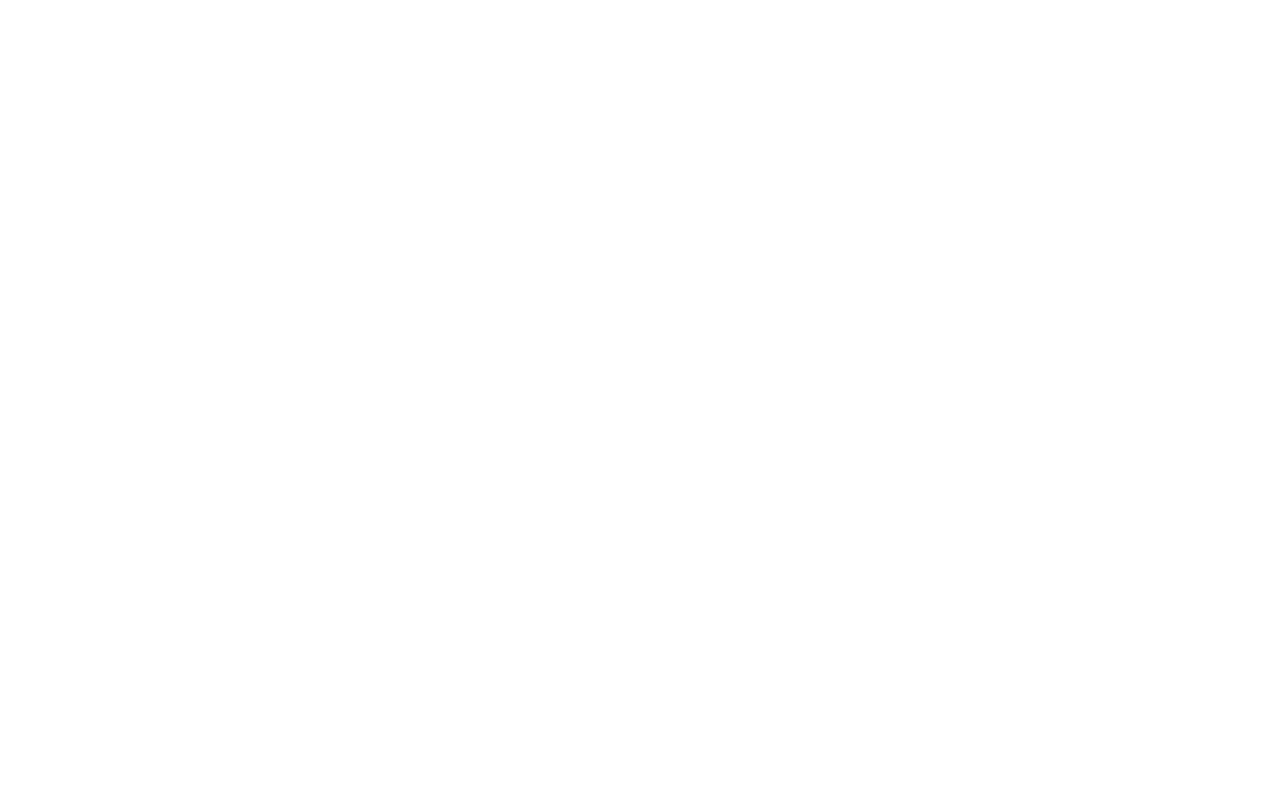
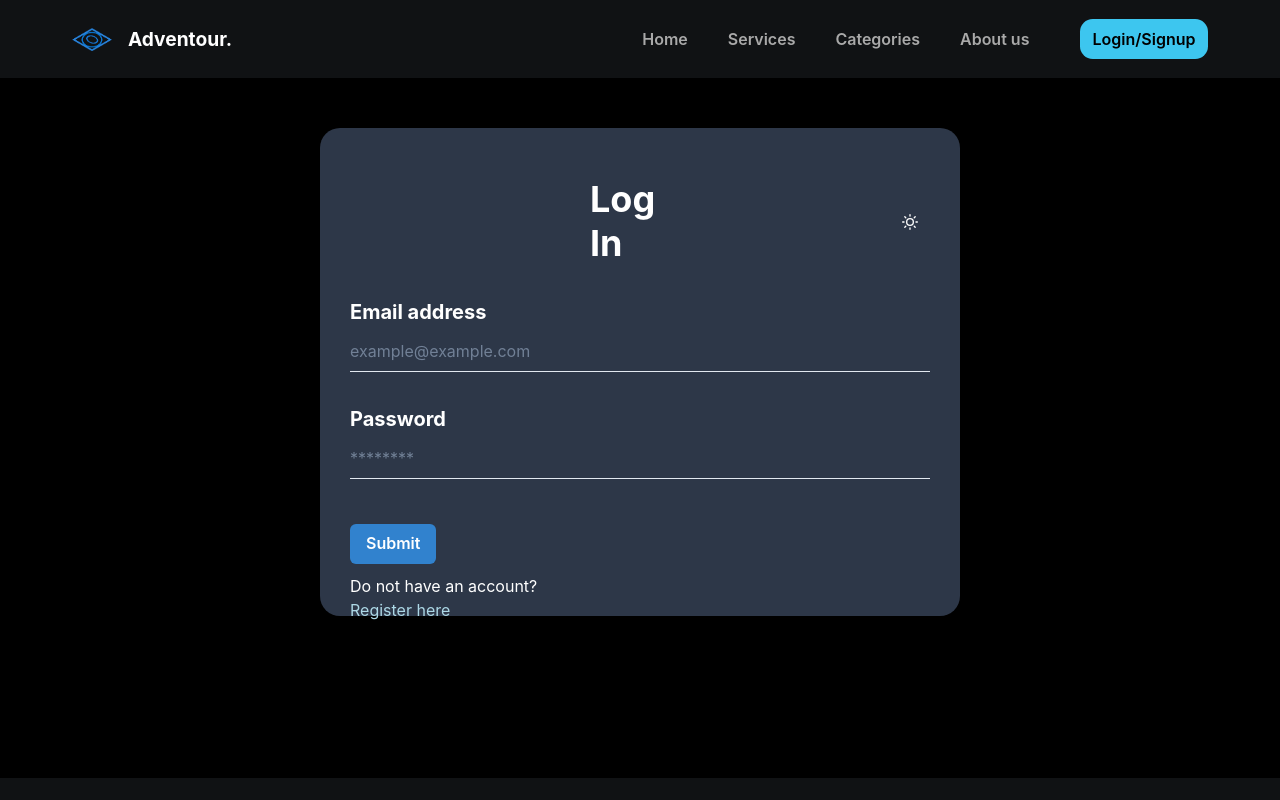
Before and after one commit to Ranjeet1508/Adventour-tour_Package_provider, a React (Create React App) app: page /login in a window 1280 px wide. Shown: the top 800 px of the page. Built offline with nearby package versions, Linux system fonts and the light colour scheme; no server answers.

Commit message:
done with the merge and minor changes

```diff
--- a/src/AllRoutes/AllRoutes.jsx
+++ b/src/AllRoutes/AllRoutes.jsx
@@ -3,7 +3,10 @@
 import Thankyou from '../Components/Payment/Thankyou'
 import Payment from '../Components/Payment/Payment'
 import Home from '../Components/Homepage/Home'
-
+import Login from '../Components/SignUp_Login/Login'
+import Signup from '../Components/SignUp_Login/SignUp'
+import TourList from '../Components/TourList/TourList'
+import TourDetails from '../Components/TourDetails/TourDetails'
 
 function AllRoutes() {
   return (
@@ -11,11 +14,11 @@
 <Routes>
 
     <Route path='/' element={<Home/>}/>
-    {/* <Route path='/tourdetail/:location/:id' element={<Tourdetail/>}/> */}
-    {/* <Route path='/signup' element={<Signup/>}/> */}
+    <Route path='/tourdetail/:location/:id' element={<TourDetails/>}/>
+    <Route path='/signup' element={<Signup/>}/>
     <Route path='/payment/:location/:id' element={<Payment/>}/>
-    {/* <Route path='/tourlist/:location' element={<Tourlist/>}/>
-    <Route path='/login' element={<Login/>}/> */}
+    <Route path='/tourlist/:location' element={<TourList/>}/>
+    <Route path='/login' element={<Login/>}/>
     {/* <Route path='/services' element={<Services />} /> */}
     <Route path='/payment-successful' element={<Thankyou/>}/>
 
--- a/src/App.js
+++ b/src/App.js
@@ -1,28 +1,18 @@
 import logo from './logo.svg';
 import './App.css';
 import TourList from './Components/TourList/TourList';
+import AllRoutes from './AllRoutes/AllRoutes';
+import Navbar from './Components/Homepage/Navbar';
+import Footer from './Components/Homepage/Footer';
 
 function App() {
   return (
     <div className="App">
-
+        <Navbar />
+        <AllRoutes />
+        <Footer />
     </div>
   );
 }
 
 export default App;
-
-{/* <header className="App-header">
-  <img src={logo} className="App-logo" alt="logo" />
-  <p>
-    Edit <code>src/App.js</code> and save to reload.
-  </p>
-  <a
-    className="App-link"
-    href="https://reactjs.org"
-    target="_blank"
-    rel="noopener noreferrer"
-  >
-    Learn React
-  </a>
-</header> */}
--- a/src/Components/Homepage/Home.jsx
+++ b/src/Components/Homepage/Home.jsx
@@ -12,13 +12,13 @@
 function Home() {
   return (
     <div>
-      <Navbar />
+      {/* <Navbar /> */}
       <Hero />
       <TopDestination />
       <Categories />
       <OurExperiences />
       <Testimonials />
-      <Footer />
+      {/* <Footer /> */}
       {/* remove the below 2 components this is just for my testing */}
       {/* <Payment />
       <Thankyou /> */}
--- a/src/Components/Homepage/Navbar.jsx
+++ b/src/Components/Homepage/Navbar.jsx
@@ -32,7 +32,7 @@
 
 
     return (
-        <Box p={{ base: '0 1.5rem', md: '0 3rem', lg: '0 4.5rem' }} color={theme ? 'darkgray' : 'blackAlpha.800'} bg={theme ? '#101214' : 'white'} justify='space-between'>
+        <Box  top={0} p={{ base: '0 1.5rem', md: '0 3rem', lg: '0 4.5rem' }} color={theme ? 'darkgray' : 'blackAlpha.800'} bg={theme ? '#101214' : 'white'} justify='space-between'>
             <Flex p='1.2rem 0' align='center'>
             <Link to={'/'}>
                 <Flex>
@@ -52,10 +52,8 @@
                         className={activeIndex === 0 ? 'underline' : ''}
                         onClick={() => handleaClick(0)}
                         >Home</Text></NavLink>
-                        <NavLink to={'/services'}
-                            style={({ isActive }) => {
-                                return { color: isActive ? '#008cc9' : '' }
-                            }}
+                        <NavLink to={'/'}
+
                         ><Text fontWeight='600'>Services</Text></NavLink>
                         <NavLink to={'#'}
                             style={({ isActive }) => {
@@ -175,7 +173,7 @@
 
                                         <Popover>
                                                 <PopoverTrigger>
-                                                    <Button minW='8rem' bg={theme ? '#3DC6EF':'#008cc9'} _hover={{ bg: '#74d4f0' }} color='black' borderRadius='0.8rem' p='0.5rem 0rem'>Get Started</Button>
+                                                    <Button minW='8rem' bg={theme ? '#3DC6EF':'#008cc9'} _hover={{ bg: '#74d4f0' }} color='black' borderRadius='0.8rem' p='0.5rem 0rem'>Login/SignUp</Button>
                                                 </PopoverTrigger>
                                                 <PopoverContent w='10rem' border='none' borderRadius='1rem' bg={theme ? '#40494c' : 'gray.200'} >
                                                     <PopoverBody p='0'>
--- a/src/Components/Payment/Thankyou.jsx
+++ b/src/Components/Payment/Thankyou.jsx
@@ -27,14 +27,14 @@
 
     return (
         <Flex h={'100vh'} bg={'gray.200'} py={'60px'}
-        // backgroundImage="url('https://previews.123rf.com/images/eigens/eigens1907/eigens190701253/127450654-light-gray-medium-turquoise-and-khaki-color-brushed-painting-artistic-artwork-for-use-as.jpg')"
+         backgroundImage="url('https://images.unsplash.com/photo-1500835556837-99ac94a94552?ixlib=rb-4.0.3&ixid=M3wxMjA3fDB8MHxwaG90by1wYWdlfHx8fGVufDB8fHx8fA%3D%3D&auto=format&fit=crop&w=387&q=80')"
         backgroundSize="cover"
         backgroundPosition="center"
         justifyContent={'space-around'} align={'center'}
         >
-        <Flex display={'column'} my={'auto'} borderRadius={'15px'} px={'50px'} boxShadow={'md'} bg={'white'} h={'75vh'} w={'70%'} mx={'auto'} justifyContent={'space-around'} align={'center'}>
-            <Box  marginTop={'100px'} >
-                <Image src={success} w={'70px'} m={'auto'} />
+        <Flex  display={'column'} my={'auto'} borderRadius={'15px'} px={'50px'} boxShadow={'md'} bg={'#2f516c'} h={'75vh'} w={'70%'} mx={'auto'} justifyContent={'space-around'} align={'center'}>
+            <Box  marginTop={'150px'}  >
+                <Image   src={success} w={'70px'} m={'auto'} />
                 <Text textAlign={'Center'} fontSize={'40px'} fontWeight={'700'} fontFamily={'unset'} color={'green.500'}>Booking Confirmed !</Text>
                 <Text color={'gray.500'} textAlign={'Center'}>Thankyou for making the purchance
                     <br />
--- a/src/Components/SignUp_Login/Login.jsx
+++ b/src/Components/SignUp_Login/Login.jsx
@@ -94,7 +94,7 @@
     }
 
     useEffect(()=>{
-        axios.get(`http://localhost:8080/allUsers`)
+        axios.get(`https://adventour-allusers.onrender.com/allUsers`)
         .then((res)=>{
             console.log(res.data);
             setAllUsers(res.data);
--- a/src/Components/SignUp_Login/SignUp.jsx
+++ b/src/Components/SignUp_Login/SignUp.jsx
@@ -69,7 +69,7 @@
 
             console.log(user);
 
-            axios.post(`http://localhost:8080/allUsers`, user)
+            axios.post(`https://adventour-allusers.onrender.com/allUsers`, user)
                 .then((res) => {
                     console.log(res);
                     dispatch(handleAdd(user));
--- a/src/Components/TourDetails/TourDetails.jsx
+++ b/src/Components/TourDetails/TourDetails.jsx
@@ -37,10 +37,11 @@
   };
   const dispatch=useDispatch()
   const ref = useRef(null)
-  // const {location}=useParams()
-  // const {id}=useParams()
-  const location="Asia"
-  const id=1
+  const {location}=useParams()
+  console.log(location);
+  const {id}=useParams()
+  // const location="Asia"
+  // const id=1
   const theme=useSelector(state=>state.theme);
   const storedata=useSelector(state=>state.detail)
   const { isOpen, onOpen, onClose } = useDisclosure();
--- a/src/Components/TourList/TourList.jsx
+++ b/src/Components/TourList/TourList.jsx
@@ -22,6 +22,7 @@
     AccordionIcon,
     Input,
     Checkbox,
+    Center,
     CheckboxGroup,
     Slider,
     SliderTrack,
@@ -79,23 +80,25 @@
 
     return (
         <Box bg='black' w='100%' color='white' minH='400vh' display="flex" flexDirection="column">
+            <Center marginTop={"20px"} marginBottom={"20px"}>
             <Heading as='u' color='rgb(17,158,197)' >Deals and Discount</Heading>
+            </Center>
             <br />
 
             <Flex>
-            <AspectRatio w='400px' h='200' marginLeft='4%' border='5px solid aliceblue'>
+            <AspectRatio w='400px' h='200' marginLeft='5%' border='5px solid aliceblue'>
                 <video autoPlay loop muted>
                     <source src='https://cdn.pixabay.com/vimeo/145116966/mykonos-1282.mp4?width=480&hash=d199187a3446e5c6c13466f7b184681233dd8220' type='video/mp4' />
                 </video>
             </AspectRatio>
 
-            <AspectRatio w='400px' h='200' marginLeft='4%' border='5px solid aliceblue'>
+            <AspectRatio w='400px' h='200' marginLeft='5%' border='5px solid aliceblue'>
                 <video autoPlay loop muted>
                     <source src='https://cdn.pixabay.com/vimeo/454713939/high-way-48504.mp4?width=640&hash=3cb0bb065df70be4aa8718e08947088a26a29a4f' type='video/mp4' />
                 </video>
             </AspectRatio>
 
-            <AspectRatio w='400px' h='200' marginLeft='4%' border='5px solid aliceblue'>
+            <AspectRatio w='400px' h='200' marginLeft='5%' border='5px solid aliceblue'>
                 <video autoPlay loop muted>
                     <source src='https://cdn.pixabay.com/vimeo/409042530/ferris-36034.mp4?width=640&hash=358ce484282798d997e0be2d48b971d6d8a9638b' type='video/mp4' />
                 </video>
@@ -107,7 +110,7 @@
 
 
                 <Box w='40%' mt='2%'>
-                    <Button colorScheme='linkedin' marginLeft='-7.5%' mt='1%' size='lg' w='220px' position='absolute'>Sort & Filter</Button>
+                    <Button colorScheme='linkedin' marginLeft='11%' mt='1%' size='lg' w='220px' position='absolute'>Sort & Filter</Button>
 
                     <Accordion mt='15%' w='40%' border='1px solid gray' allowMultiple position='relative' marginLeft='30%'>
                         <AccordionItem>
@@ -446,7 +449,7 @@
 
                                 <CardFooter position='absolute' bottom='0' right='0'>
                                     <Button variant='solid' colorScheme='blue'>
-                                        <RouterLink to={`/tourdetail/:location/${elem.id}`}>View Details</RouterLink>
+                                        <RouterLink to={`/tourdetail/${location}/${elem.id}`}>View Details</RouterLink>
                                     </Button>
                                 </CardFooter>
                             </Stack>
```
Also changed, not shown: 1 other file (tests, documents, lock files or other folders).
